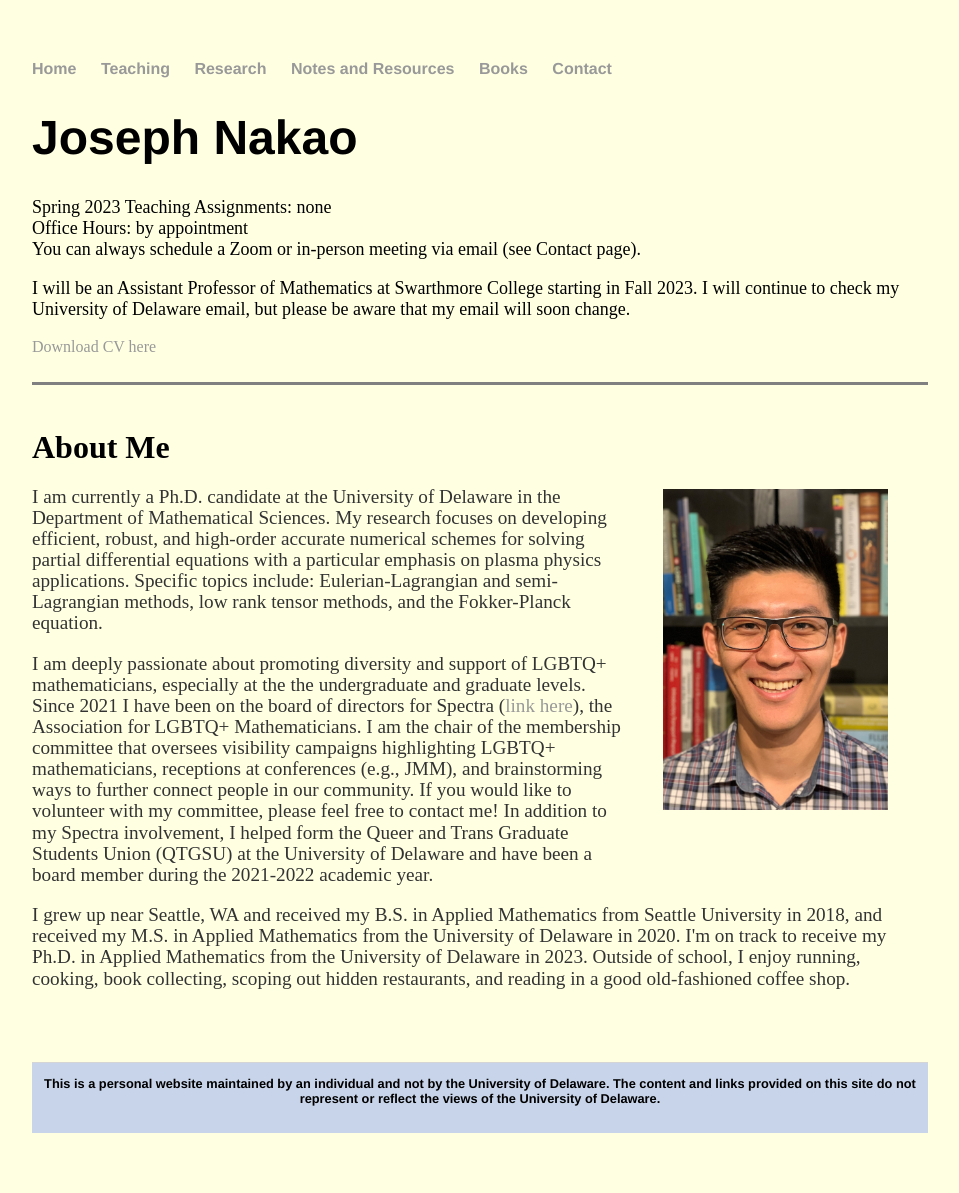
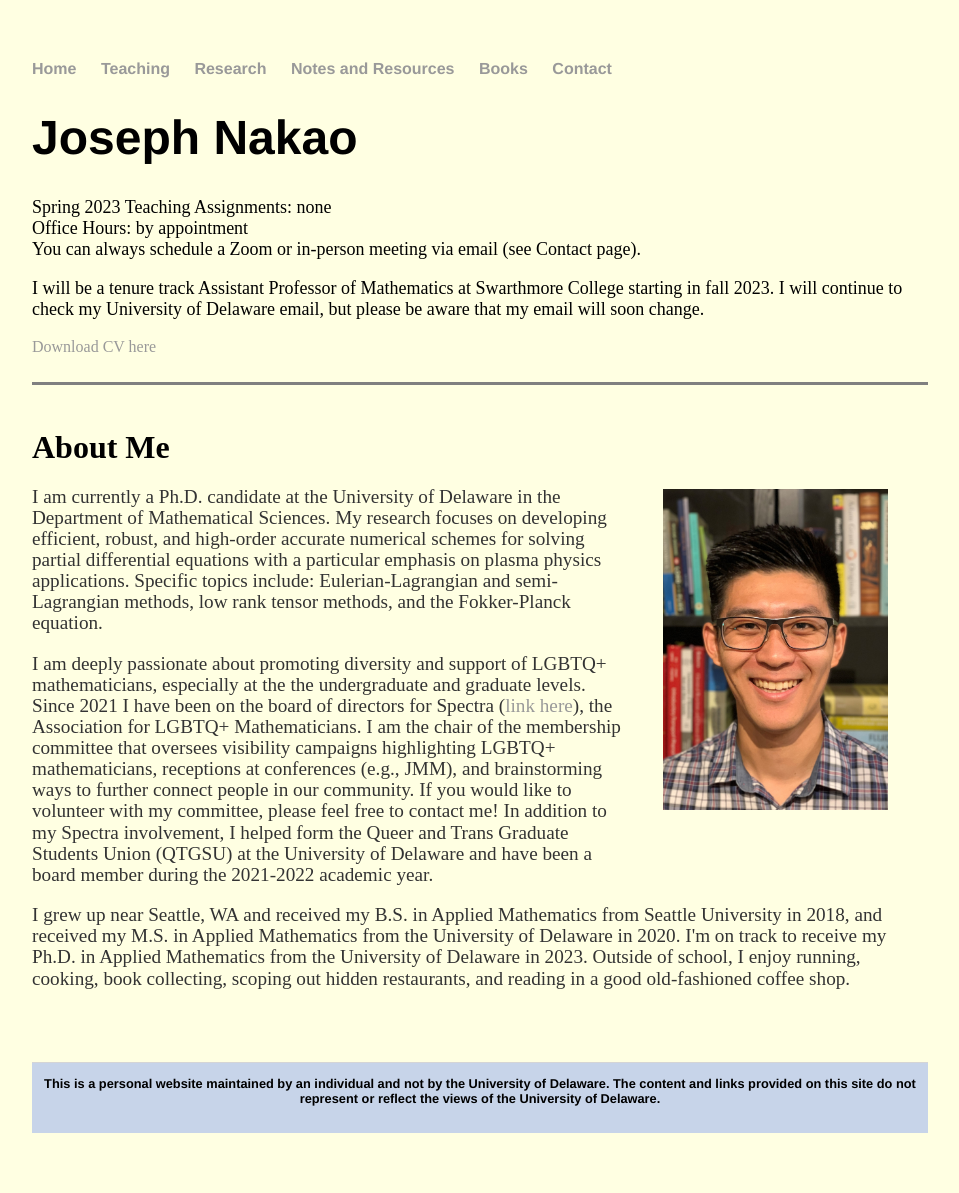
Before and after one commit to jhknakao/jhknakao.github.io, a Jekyll site: the page built from index.html, in a window 1280 px wide. Shown: the whole page, without its empty margins (160-1119 px from the left). Built offline with Jekyll 4.4.1, drawn with Linux system fonts in a browser that asks for light colours.

Commit message:
Update index.html

```diff
--- a/index.html
+++ b/index.html
@@ -11,7 +11,7 @@
 	<font size="4">You can always schedule a Zoom or in-person meeting via email (see Contact page).</font>
 	<br>
 	<br>
-	<font size="4">I will be an Assistant Professor of Mathematics at Swarthmore College starting in Fall 2023. I will continue to check my University of Delaware email, but please be aware that my email will soon change.</font>
+	<font size="4">I will be a tenure track Assistant Professor of Mathematics at Swarthmore College starting in fall 2023. I will continue to check my University of Delaware email, but please be aware that my email will soon change.</font>
 	<br>
 	<br>
 	<a href="files/Nakao_CV_Mar2023.pdf" class="download" title="Download CV as PDF">Download CV here</a>
```
